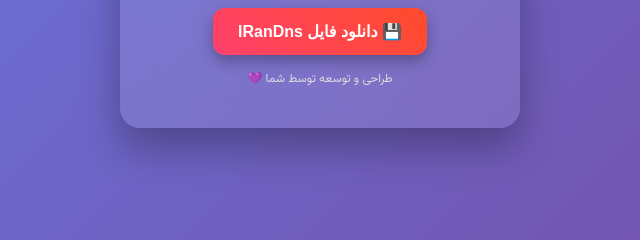
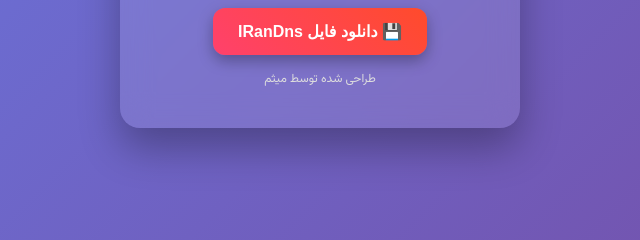
Before and after one commit to IRanDns/Web, a plain HTML site: page index.html in a window 1280 px wide. Shown: the part 438-678 px from the top of the page, 320-960 px from the left. Drawn offline with Linux system fonts and the light colour scheme.

Commit message:
Update index.html

```diff
--- a/index.html
+++ b/index.html
@@ -80,7 +80,7 @@ DNS Google
 <a href="https://github.com/IRanDns/IRanDns.Desktop/releases/tag/EXE">    <button id="downloadBtn">💾 دانلود فایل IRanDns</button></a>
 
 
-    <footer>طراحی و توسعه توسط شما 💜</footer>
+    <footer>طراحی شده توسط میثم</footer>
   </div>
 
 </body>
```
